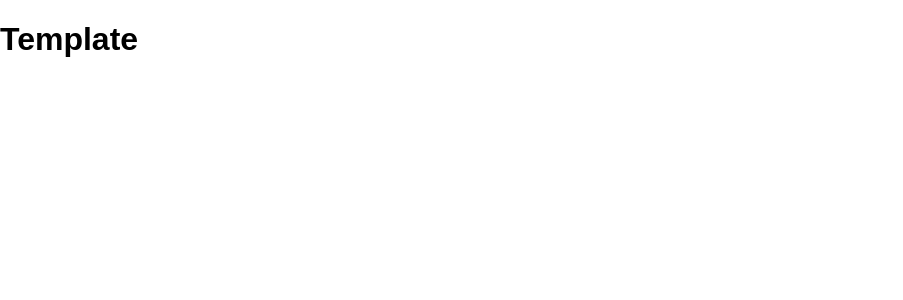
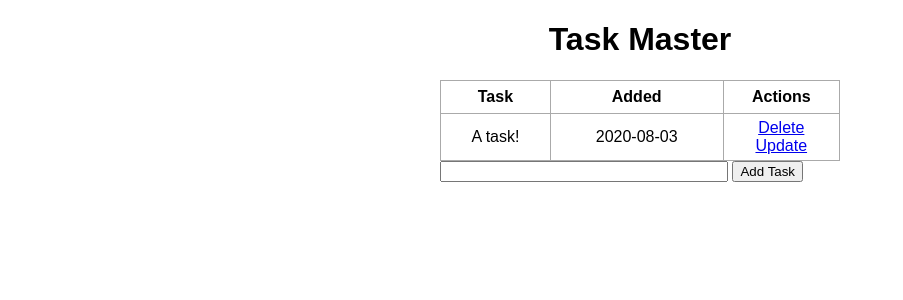
Before and after one commit to gferragu/Flask, a Flask app: page / in a window 1280 px wide. Shown: the top 300 px of the page, without its empty margins (0-903 px from the left). Run offline with Flask 2, Linux system fonts and the light colour scheme; data comes from the database, SQL or seed files in the repository; both versions use the stored data as it was after the commit.

Commit message:
Complete SQL database setup, implement task updating functionality

```diff
--- a/task_master_tutorial/app.py
+++ b/task_master_tutorial/app.py
@@ -1,5 +1,5 @@
-from flask import Flask, render_template, url_for
-from flask_sqlalchemy import SQLAlchemy # Note, the 'SQAL' portion ***needs*** to be capitalized
+from flask import Flask, render_template, url_for, request, redirect
+from flask_sqlalchemy import SQLAlchemy # Note, the 'SQAL' portion ***needs*** to be capitalizede
 from datetime import datetime
 
 # To run in new terminal:
@@ -7,7 +7,8 @@ from datetime import datetime
 
 app = Flask(__name__)
 app.config['SQLALCHEMY_DATABASE_URI'] = 'sqlite:///test.db'
-db = SQLAlchemy(app)
+db = SQLAlchemy(app)   # To use this, run /opt/anaconda3/envs/flask/bin/python
+                       # Then "from app import db" and execute "db.create_all()"
 
 class to_do(db.Model):
     id = db.Column(db.Integer, primary_key=True)
@@ -19,9 +20,48 @@ class to_do(db.Model):
         return '<Task %r>' % self.id
 
 
-@app.route('/')
+@app.route('/', methods=['POST','GET'])
 def index():
-    return render_template('index.html')
+    if request.method == 'POST':
+        task_content = request.form['content'] #'content' is the id from the <form> in index.html
+        new_task = to_do(content=task_content)
+
+        try:
+            db.session.add(new_task)
+            db.session.commit()
+            return redirect('/') # redirects back to 'index.html'
+        except:
+            return 'There was an issue adding your task'
+    else:
+        tasks = to_do.query.order_by(to_do.date_created).all()
+        return render_template('index.html', tasks=tasks)
+
+@app.route('/delete/<int:id>')
+def delete(id):
+    task_to_delete = to_do.query.get_or_404(id)
+
+    try:
+        db.session.delete(task_to_delete)
+        db.session.commit()
+        return redirect('/')
+    except:
+        return "There was a problem deleting the task"
+
+@app.route('/update/<int:id>', methods=['POST','GET'])
+def update(id):
+    task = to_do.query.get_or_404(id)
+
+    if request.method == 'POST':
+        task.content = request.form['content']
+
+        try:
+            db.session.commit()
+            return redirect('/')
+        except:
+            return "There was a problem updating the task"
+
+    else:
+        return render_template('update.html', task=task)
 
 if __name__ == "__main__":
     app.run(debug=True)
--- a/task_master_tutorial/static/css/main.css
+++ b/task_master_tutorial/static/css/main.css
@@ -1,4 +1,35 @@
-body {
+body, html {
     margin: 0;
     font-family: sans-serif;
 }
+
+.content {
+    margin: 0 auto;
+    width: 400px;
+}
+
+table, td, th {
+    border: 1px solid #aaa;
+}
+
+table {
+    border-collapse: collapse;
+    width: 100%;
+}
+
+th {
+    height: 30px;
+}
+
+td {
+    text-align: center;
+    padding: 5px;
+}
+
+.form {
+    margin-top: 20px;
+}
+
+#content {
+    width: 70%;
+}
--- a/task_master_tutorial/templates/base.html
+++ b/task_master_tutorial/templates/base.html
@@ -3,9 +3,10 @@
 <head>
     <meta charset="UTF-8">
     <meta name="viewport" content="width=device-width, initial-scale=1.0">
-    <title>Document</title>
+    <meta http-equiv="X-UA-Compatible" content="ie=edge">
     <link rel="stylesheet" href="{{ url_for('static', filename='css/main.css') }}">
     <!-- <link rel="stylesheet" href="{{ url_for('static', filename='js/main.js') }}"> -->
+    <!-- <link rel="stylesheet" href="/static/css/main.css"> -->
 
     {% block head %}{% endblock %}
 </head>
--- a/task_master_tutorial/templates/index.html
+++ b/task_master_tutorial/templates/index.html
@@ -1,9 +1,39 @@
 {% extends 'base.html' %}
 
 {% block head %}
-<h1> Template </h1>
+<title>Task Master</title>
 {% endblock %}
 
 {% block body %}
+<div class="content">
+    <h1 style="text-align: center">Task Master</h1>
+    {% if tasks|length < 1 %} <!-- '|length' is a jinja 2 filter-->
+    <h4 style="text-align: center">There are no tasks. Create one below!</h4>
+    {% else %}
+    <table>
+        <tr>    <!-- To make a table row  -->
+                <th>Task</th>   <!-- To make a table header  -->
+                <th>Added</th>
+                <th>Actions</th>
+        </tr>
+        {% for task in tasks %}
+            <tr>
+                <td>{{ task.content }}</td>
+                <td>{{ task.date_created.date() }}</td>
+                <td >
+                    <a  href="/delete/{{task.id}}">Delete</a>
+                    <br>
+                    <a  href="/update/{{task.id}}">Update</a>
+                </td>
+            </tr>
+        {% endfor %}
+    </table>
+    {% endif %}
 
+    <form action="/" method="POST">
+        <input type="text" name="content" id="content">
+        <input type="submit" value="Add Task">
+    </form>
+
+</div>
 {% endblock %}
```
Also changed, not shown: task_master_tutorial/templates/update.html (added, +17 -0 lines), task_master_tutorial/test.db, 1 other file.
